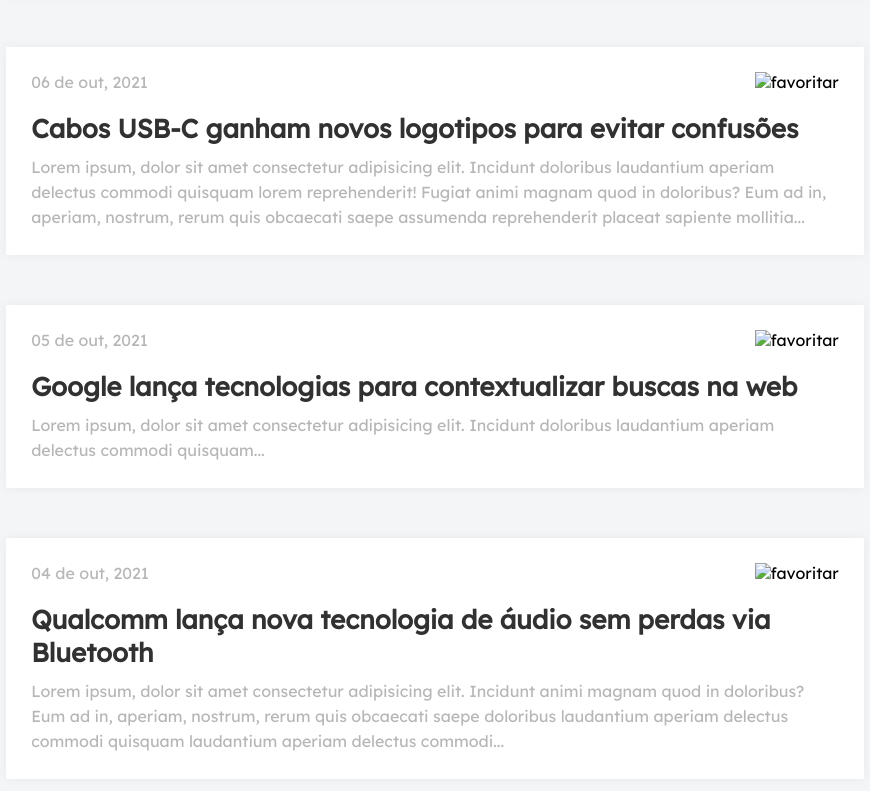
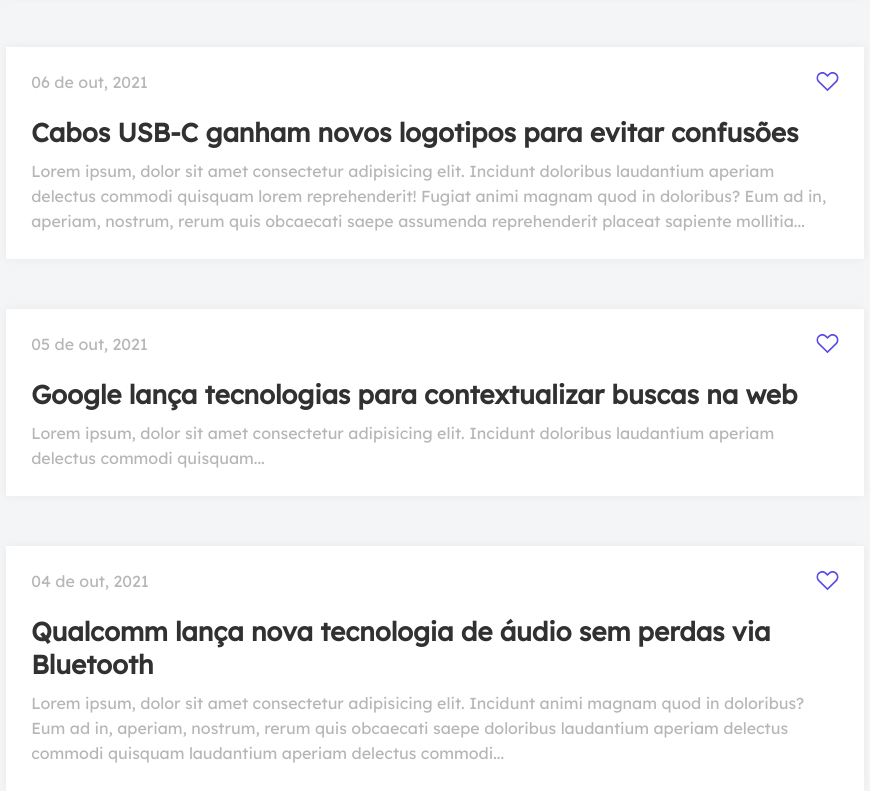
Before and after one commit to Mateuss18/Desafio-01-Codel-ndia---Blog, a plain HTML site: page index.html in a window 1280 px wide. Shown: the part 603-1394 px from the top of the page, without its empty margins (205-1075 px from the left). Drawn offline with Linux system fonts and the light colour scheme; the site is published under a folder, as on GitHub Pages, so addresses that start at the root find nothing.

Commit message:
icone concertado

```diff
--- a/index.html
+++ b/index.html
@@ -43,7 +43,7 @@
          <section class="post">
             <div class="post-bar">
                <div class="date">06 de out, 2021</div>
-               <div class="heart-icon"><img src="/images/heart.svg" alt="favoritar"></div>
+               <div class="heart-icon"><img src="./images/heart.svg" alt="favoritar"></div>
             </div>
                <h1>Cabos USB-C ganham novos logotipos para evitar confusões</h1>
                <p>
@@ -54,7 +54,7 @@
          <section class="post">
             <div class="post-bar">
                <div class="date">05 de out, 2021</div>
-               <div class="heart-icon"><img src="/images/heart.svg" alt="favoritar"></div>
+               <div class="heart-icon"><img src="./images/heart.svg" alt="favoritar"></div>
             </div>
                <h1>Google lança tecnologias para contextualizar buscas na web</h1>
                <p>
@@ -66,7 +66,7 @@
          <section class="post">
             <div class="post-bar">
                <div class="date">04 de out, 2021</div>
-               <div class="heart-icon"><img src="/images/heart.svg" alt="favoritar"></div>
+               <div class="heart-icon"><img src="./images/heart.svg" alt="favoritar"></div>
             </div>
                <h1>Qualcomm lança nova tecnologia de áudio sem perdas via Bluetooth</h1>
                <p>
```
